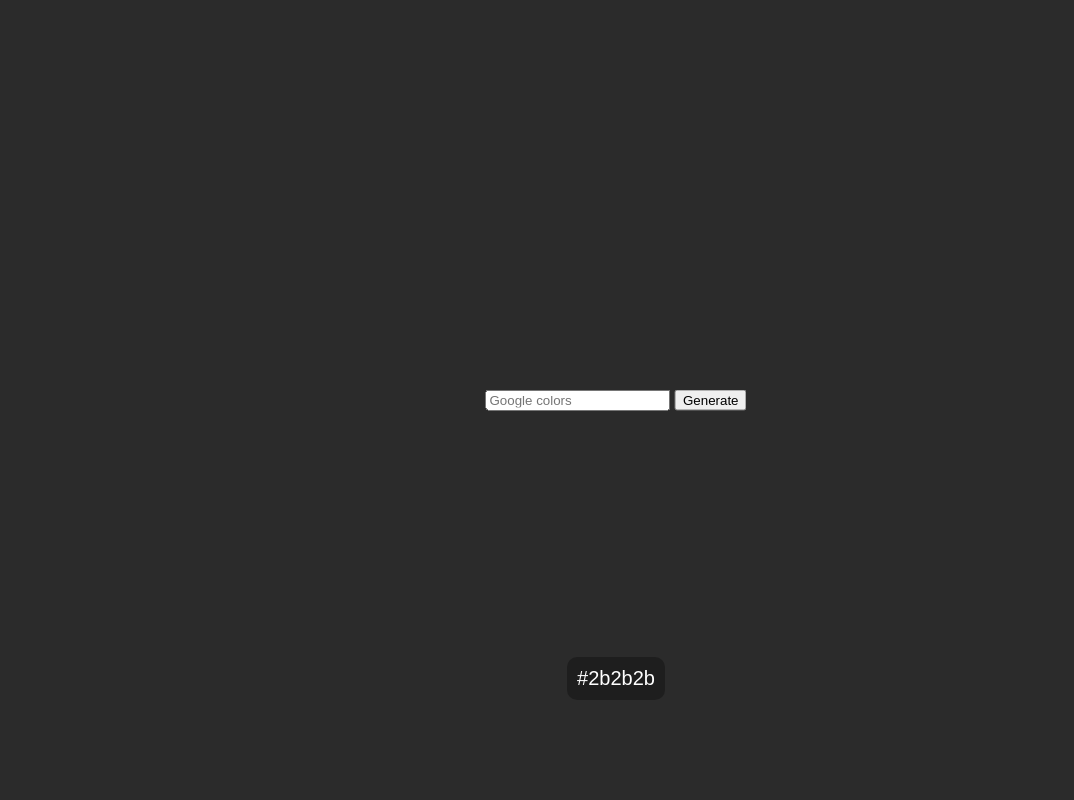
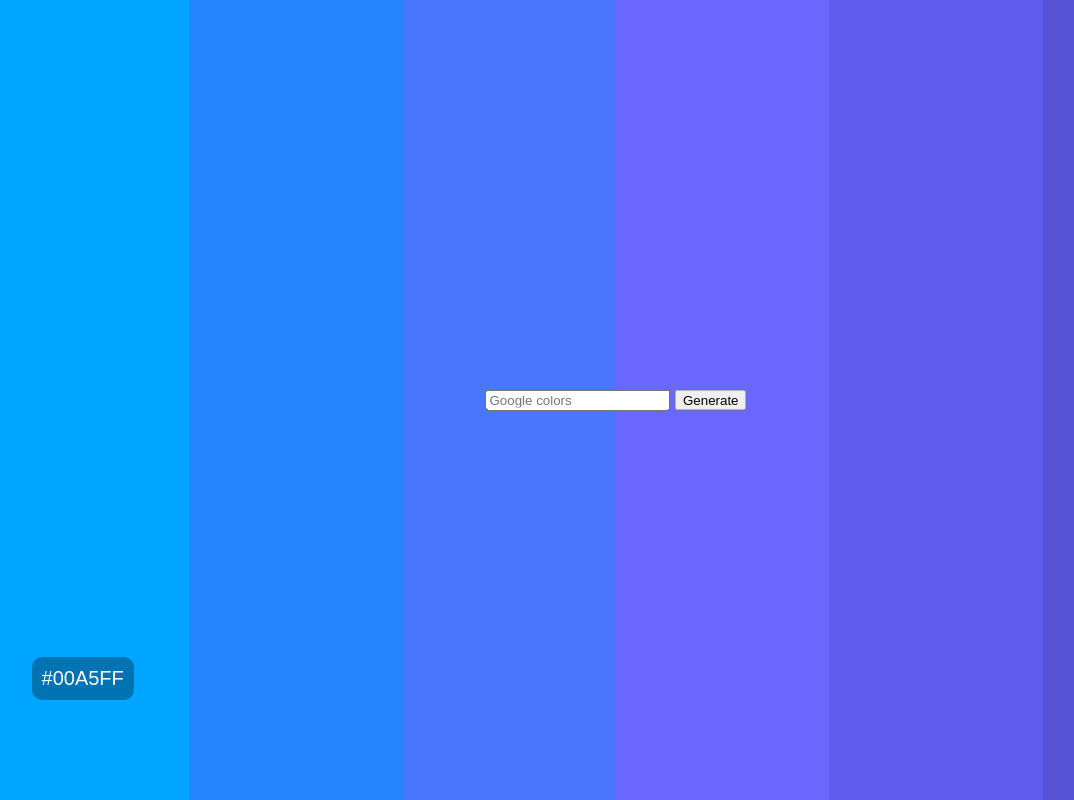
Before and after one commit to stevelukis/openai-color-palette, a Flask app: page / in a window 1280 px wide. Shown: the whole page, without its empty margins (24-1098 px from the left). Run offline with Flask 3, Linux system fonts and the light colour scheme; parts of the project's set-up code (start-up, migrations or seed data) failed here and were passed over.

Commit message:
feat: Add tippy.js for tooltip functionalities and improve color-item component
The commit includes following changes:
- Two new scripts have been added; popperjs and tippy.js, which are required for tooltip functionality in the webpage.
- The color item component is restructured. Now, instead of cloning an existing node, a new div element is created and necessary properties are set. This was done to make the color item highly interactive.
- Upon clicking a color item, the respective color code will be copied to the clipboard. A tooltip indicating "Copied to clipboard!" is shown during this action.
- Initial color items are added for presenting some colors to the user at page load.

```diff
--- a/templates/index.html
+++ b/templates/index.html
@@ -4,10 +4,11 @@
   <meta charset="UTF-8">
   <title>Color Palette Generator</title>
   <link rel="stylesheet" href="{{ url_for('static', filename='css/main.css') }}">
+  <script src="https://unpkg.com/@popperjs/core@2"></script>
+  <script src="https://unpkg.com/tippy.js@6"></script>
 </head>
 <body>
 <div class="color-list">
-  <div class="color-item" style="background-color: #2b2b2b"><p>#2b2b2b</p></div>
 </div>
 <div class="center">
   <form onsubmit="onSubmit(); return false;">
@@ -17,7 +18,6 @@
 </div>
 <script>
     const BASE_URL = "http://127.0.0.1:5000/";
-    const colorItemReference = document.querySelector(".color-item");
     const colorList = document.querySelector(".color-list");
 
     const replaceColorItems = (colors) => {
@@ -25,11 +25,22 @@
             const colorNameElement = document.createElement("p");
             colorNameElement.innerText = color;
 
-            const item = colorItemReference.cloneNode(false);
+            const item = document.createElement("div");
+            item.className = "color-item";
             item.style.backgroundColor = color;
+            item.onclick = () => {
+                navigator.clipboard.writeText(color);
+            };
             item.appendChild(colorNameElement);
 
+
             return item;
+        })
+
+        tippy(newColorItems, {
+            content: "Copied to clipboard!",
+            trigger: "click",
+            placement: "auto"
         })
 
         colorList.replaceChildren(...newColorItems);
@@ -46,6 +57,9 @@
                 replaceColorItems(colors);
             });
     };
+
+    const initialColors = ["#00A5FF", "#2684FF", "#4976FF", "#6A67FF", "#605CEE", "#5751D6"];
+    replaceColorItems(initialColors);
 </script>
 </body>
 </html>
```
